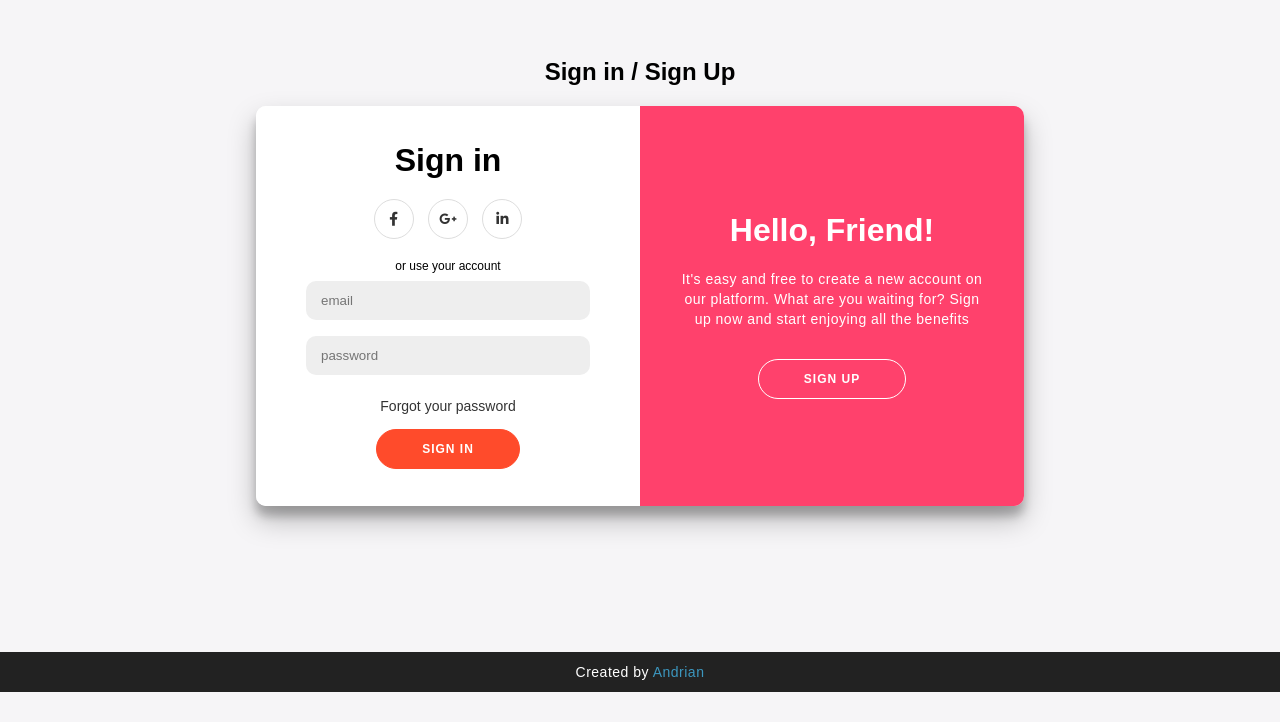
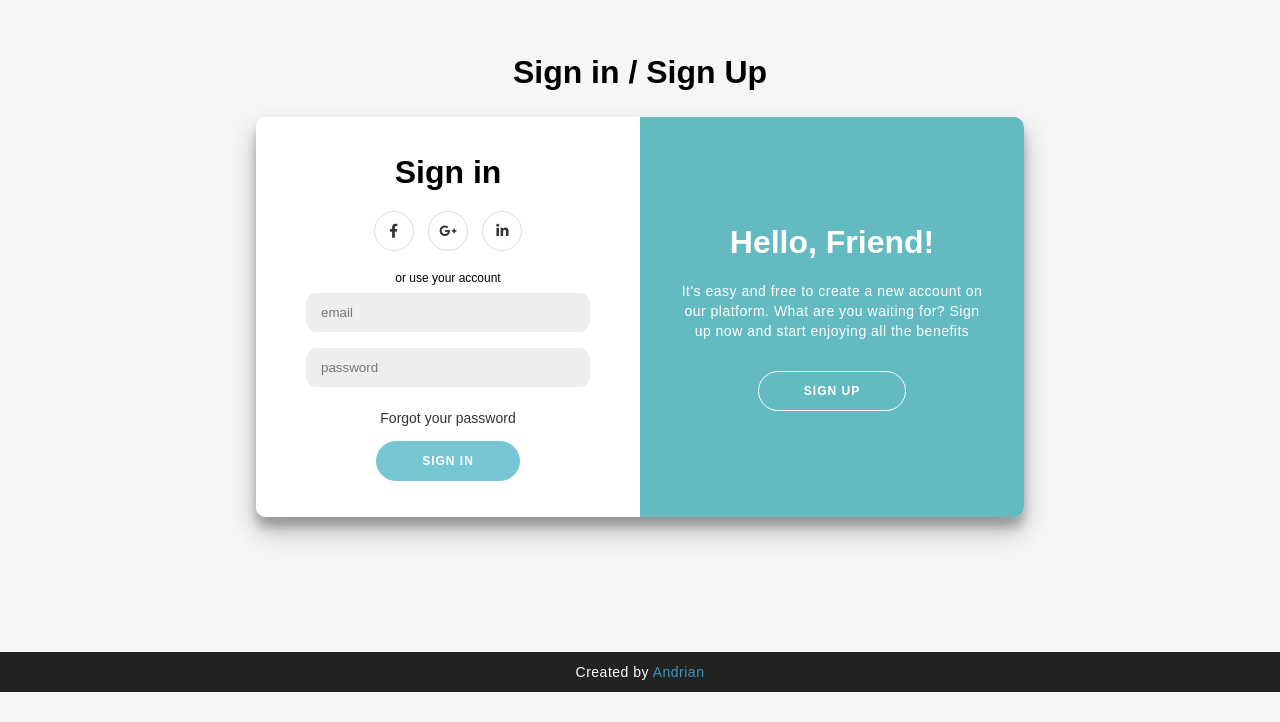
Before and after one commit to driannns/Sign-in-Sign-up, a plain HTML site: page index.html in a window 1280 px wide. Shown: the part 108-830 px from the top of the page. Drawn offline with Linux system fonts and the light colour scheme.

Commit message:
background color changed

```diff
--- a/style.css
+++ b/style.css
@@ -21,6 +21,7 @@ h1 {
 
 h2 {
     text-align: center;
+    font-size: 32px;
 }
 
 p {
@@ -44,8 +45,8 @@ a {
 
 button{
     border-radius: 20px;
-    border: 1px solid #ff4b2b;
-    background-color: #ff4b2b;
+    border: 1px solid #76C6D3;
+    background-color: #76C6D3;
     color: #ffffff;
     font-size: 12px;
     font-weight: bold;
@@ -165,8 +166,8 @@ input {
 }
 
 .overlay {
-    background: #ff416c;
-    background: -webkit-linear-gradient(to right, #ff4b3b, #ff416c);
+    background: #63BAC1;
+    background: -webkit-linear-gradient(to right, #63BAC1, #76C6D3);
     background-repeat: no-repeat;
     background-size: cover;
     background-position: 0 0;
```
